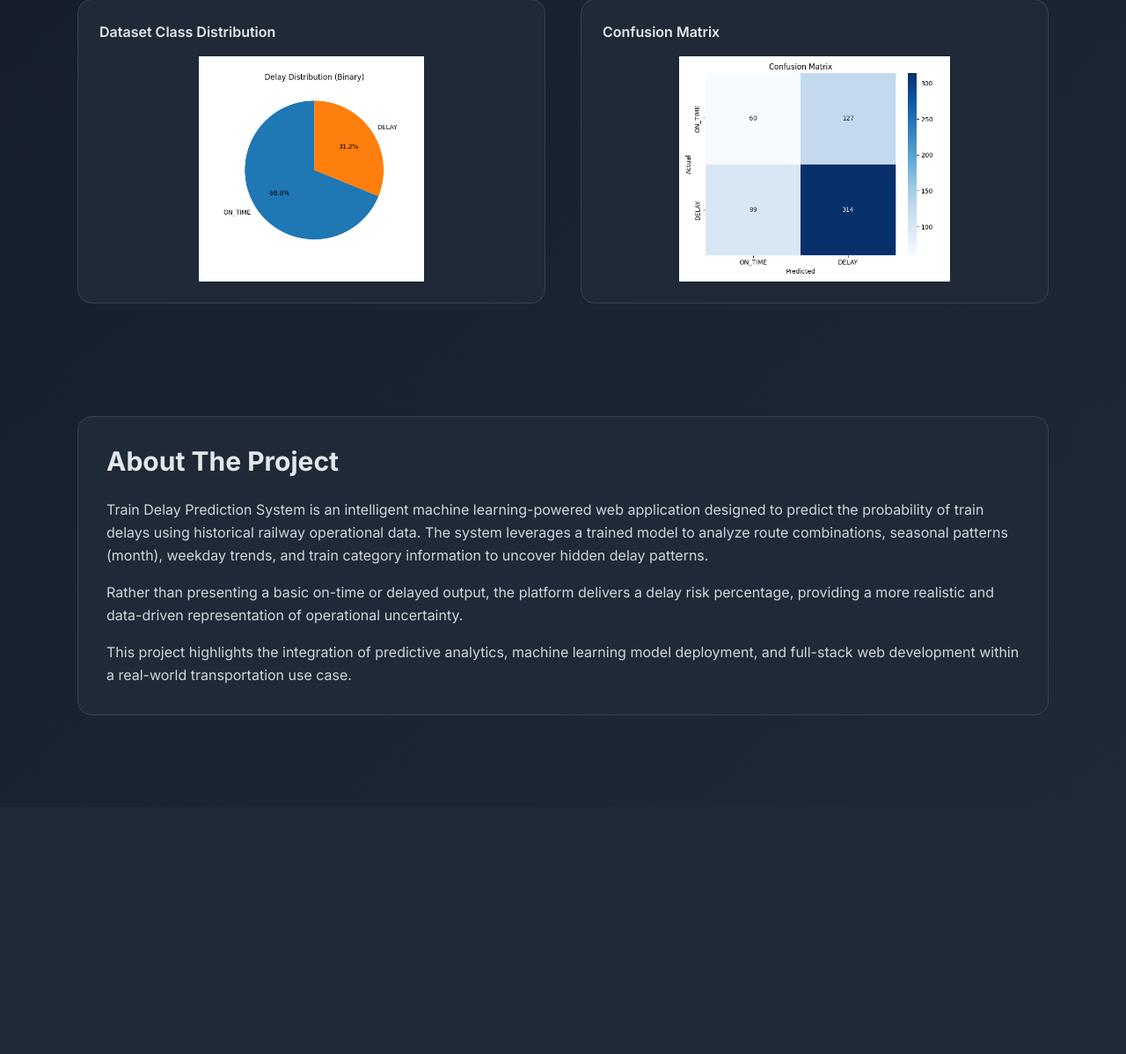
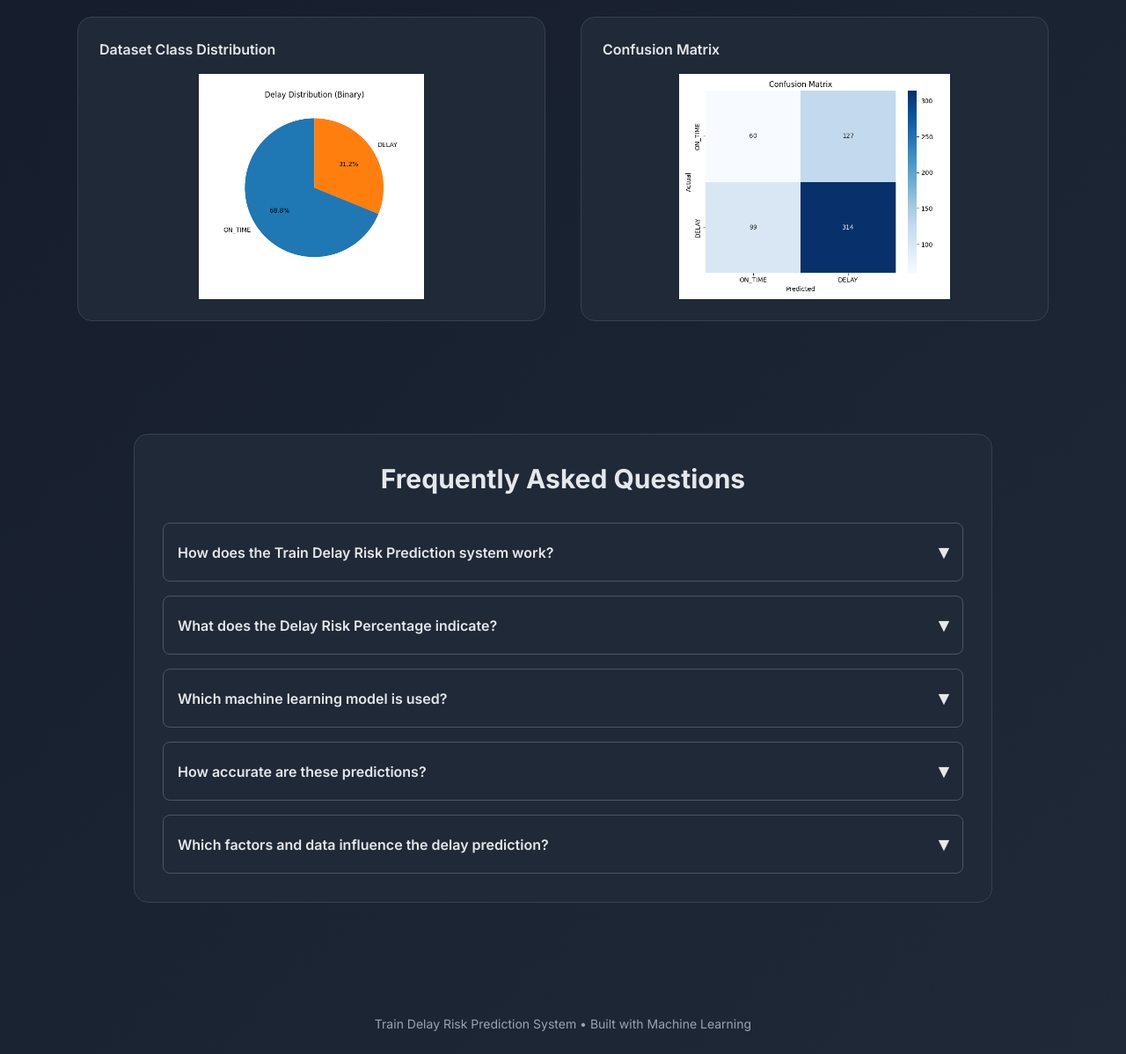
Before and after one commit to Manohar1705/Train-Delay-Prediction-System, a Flask app: page / in a window 1280 px wide. Shown: the part 1196-2394 px from the top of the page at 88% size. Before the commit the page ends 2009 px from the top, so only its background shows below. Run offline with Flask 3, Linux system fonts and the light colour scheme; parts of the project's set-up code (start-up, migrations or seed data) failed here and were passed over; some libraries are stand-ins or nearby versions.

Commit message:
Refactor index.html for improved structure and content

```diff
--- a/templates/index.html
+++ b/templates/index.html
@@ -4,84 +4,41 @@
 <meta charset="UTF-8">
 <meta name="viewport" content="width=device-width, initial-scale=1.0">
 <title>Train Delay Risk Prediction System</title>
-
 <script src="https://cdn.tailwindcss.com"></script>
 <link href="https://fonts.googleapis.com/css2?family=Inter:wght@400;600;700;900&display=swap" rel="stylesheet">
+<style>
+html{scroll-behavior:smooth}
+body{font-family:'Inter',sans-serif;background:linear-gradient(135deg,#111827,#1f2937)}
+.card{background:#1f2937;border:1px solid #374151;transition:transform .3s ease,box-shadow .3s ease}
+.card:hover{transform:translateY(-4px);box-shadow:0 8px 20px rgba(0,0,0,.3)}
+select{background:#ffffff;color:#111827!important}
+select option{background:#ffffff;color:#111827}
+.spinner{border:3px solid rgba(255,255,255,.3);border-top:3px solid white;border-radius:50%;width:18px;height:18px;animation:spin 1s linear infinite}
+.fade-in{animation:fadeIn .6s ease-in-out}
+@keyframes fadeIn{from{opacity:0;transform:translateY(10px)}to{opacity:1;transform:translateY(0)}}
+@keyframes spin{0%{transform:rotate(0deg)}100%{transform:rotate(360deg)}}
+details summary{list-style:none}
+.arrow{transition:transform .3s ease;font-size:22px}
+details[open] .arrow{transform:rotate(180deg)}
 
-    <style>
-        html { scroll-behavior: smooth; }
-
-        body {
-            font-family: 'Inter', sans-serif;
-            background: linear-gradient(135deg, #111827, #1f2937);
-        }
-
-        .card {
-            background: #1f2937;
-            border: 1px solid #374151;
-            transition: transform 0.3s ease, box-shadow 0.3s ease;
-        }
-
-        .card:hover {
-            transform: translateY(-4px);
-            box-shadow: 0 8px 20px rgba(0,0,0,0.3);
-        }
-
-        select {
-            background: #ffffff;
-            color: #111827 !important;
-        }
-
-        select option {
-            background: #ffffff;
-            color: #111827;
-        }
-
-        .spinner {
-            border: 3px solid rgba(255,255,255,0.3);
-            border-top: 3px solid white;
-            border-radius: 50%;
-            width: 18px;
-            height: 18px;
-            animation: spin 1s linear infinite;
-        }
-
-        .fade-in {
-            animation: fadeIn 0.6s ease-in-out;
-        }
-
-        @keyframes fadeIn {
-            from { opacity: 0; transform: translateY(10px); }
-            to { opacity: 1; transform: translateY(0); }
-        }
-
-        @keyframes spin {
-            0% { transform: rotate(0deg); }
-            100% { transform: rotate(360deg); }
-        }
 </style>
 </head>
-
 <body class="min-h-screen text-gray-200">
 
-<!-- NAVBAR -->
 <nav class="bg-gray-900 border-b border-gray-700 sticky top-0 z-50">
 <div class="max-w-7xl mx-auto px-6 py-4 flex justify-between items-center">
-        <h1 class="text-lg font-semibold">🚆 Train Delay Risk System</h1>
+<h1 class="text-lg font-semibold flex items-center gap-2"><span class="text-2xl leading-none">🚆</span> <span>Train Delay Risk Prediction System</span></h1>
 <div class="space-x-6 text-sm">
 <a href="#prediction" class="hover:text-white transition">Predict</a>
 <a href="#analytics" class="hover:text-white transition">Analytics</a>
-            <a href="#about" class="hover:text-white transition">About</a>
+<a href="#faq" class="hover:text-white transition">FAQ</a>
 </div>
 </div>
 </nav>
 
-<!-- PREDICTION SECTION -->
 <section id="prediction" class="max-w-6xl mx-auto p-6 mt-8">
 <div class="card rounded-2xl p-8 shadow-lg">
-
-        <h2 class="text-3xl font-bold text-center mb-8">Train Delay Risk Prediction</h2>
-
+<h2 class="text-3xl font-bold text-center mb-8">Train Delay Risk Predictor</h2>
 <form id="predictionForm" class="grid md:grid-cols-2 gap-6">
 
 <div>
@@ -121,54 +78,46 @@
 
 <div class="md:col-span-2">
 <button type="button" id="predictBtn" class="w-full bg-blue-600 hover:bg-blue-700 transition-all duration-300 p-4 rounded-xl font-semibold flex justify-center items-center gap-3 hover:scale-[1.02]">
-                    <span id="btnText">Analyze Delay Risk</span>
+<span id="btnText">Predict Delay Risk</span>
 <div id="loader" class="spinner hidden"></div>
 </button>
 </div>
 </form>
 
-        <!-- RESULT -->
 <div id="result-area" class="hidden mt-10 text-center">
-            <p class="text-sm text-gray-400">Estimated Delay Risk</p>
+<p class="text-sm text-gray-400">Predicted Delay Risk</p>
 <h2 id="riskPercent" class="text-4xl font-bold mt-3"></h2>
-
 <div class="mt-6">
 <div class="w-full bg-gray-700 rounded-full h-4">
 <div id="riskBar" class="h-4 rounded-full transition-all duration-700" style="width:0%"></div>
 </div>
 </div>
-
 <p id="riskLabel" class="mt-4 text-lg font-semibold"></p>
+<p id="journeyMessage" class="mt-2 text-sm text-gray-300"></p>
 </div>
 
-        <!-- DISCLAIMER -->
 <div class="mt-8 bg-yellow-600/10 border border-yellow-500/30 p-4 rounded-lg text-sm text-yellow-300">
-            <strong>Disclaimer:</strong> This system provides predictions based on historical dataset patterns and does not use real-time railway data.
+<strong>Disclaimer:</strong> Prediction is based on historical railway patterns. Unexpected issues may affect actual timings; check official IRCTC sources for live updates.
 </div>
 
 </div>
 </section>
 
-<!-- ANALYTICS SECTION -->
 <section id="analytics" class="max-w-6xl mx-auto p-6 mt-20">
 <h2 class="text-3xl font-bold text-center mb-10">Model Analytics</h2>
-
 <div class="grid md:grid-cols-2 gap-10">
 <div class="card p-6 rounded-2xl">
 <h3 class="mb-4 font-semibold">Model Accuracy</h3>
 <img src="{{ url_for('static', filename='accuracy_comparison.png') }}" class="w-full max-h-64 object-contain">
 </div>
-
 <div class="card p-6 rounded-2xl">
 <h3 class="mb-4 font-semibold">Feature Importance</h3>
 <img src="{{ url_for('static', filename='feature_importance.png') }}" class="w-full max-h-64 object-contain">
 </div>
-
 <div class="card p-6 rounded-2xl">
 <h3 class="mb-4 font-semibold">Dataset Class Distribution</h3>
 <img src="{{ url_for('static', filename='delay_distribution.png') }}" class="w-full max-h-64 object-contain">
 </div>
-
 <div class="card p-6 rounded-2xl">
 <h3 class="mb-4 font-semibold">Confusion Matrix</h3>
 <img src="{{ url_for('static', filename='confusion_matrix.png') }}" class="w-full max-h-64 object-contain">
@@ -176,107 +125,142 @@
 </div>
 </section>
 
-<!-- ABOUT SECTION -->
-<section id="about" class="max-w-6xl mx-auto p-6 mt-20 mb-20">
+<section id="faq" class="max-w-5xl mx-auto p-6 mt-20 mb-20">
 <div class="card p-8 rounded-2xl">
-        <h2 class="text-3xl font-bold mb-6">About The Project</h2>
-        <!-- <p class="text-gray-300 leading-relaxed">
-            RailDelayPredict is a machine learning-based web application developed to estimate the probability of train delays using historical railway operational data.
-The system analyzes route combinations, temporal patterns (such as month and weekday), and train category information to identify delay trends learned from past data.
-Instead of providing a simple on-time or delayed result, the model generates a delay risk percentage, offering a more realistic and data-driven representation of operational uncertainty.
-This project demonstrates the application of predictive analytics, machine learning integration, and full-stack deployment in a transportation domain.
-        </p>
-        <p class="text-gray-300 leading-relaxed mt-4">
-            Instead of a simple delayed/on-time result, the system provides a risk percentage to better reflect uncertainty in operations.
-        </p> -->
-        <p class="text-gray-300 leading-relaxed">
-    Train Delay Prediction System is an intelligent machine learning-powered web application designed to predict the probability of train delays using historical railway operational data.
-    The system leverages a trained model to analyze route combinations, seasonal patterns (month), weekday trends, and train category information to uncover hidden delay patterns.
-</p>
+<h2 class="text-3xl font-bold mb-8 text-center">Frequently Asked Questions</h2>
 
-<p class="text-gray-300 leading-relaxed mt-4">
-    Rather than presenting a basic on-time or delayed output, the platform delivers a delay risk percentage, providing a more realistic and data-driven representation of operational uncertainty.
-</p>
+<div class="space-y-4">
 
-<p class="text-gray-300 leading-relaxed mt-4">
-    This project highlights the integration of predictive analytics, machine learning model deployment, and full-stack web development within a real-world transportation use case.
-</p>
+<details class="border border-gray-600 rounded-lg">
+<summary class="flex justify-between items-center p-4 cursor-pointer font-semibold hover:bg-gray-800">
+<span>How does the Train Delay Risk Prediction system work?</span>
+<span class="arrow">▾</span>
+</summary>
+<div class="px-4 pb-4 text-gray-300">
+Select the origin station, destination station, journey date, and train type. Click "Predict Delay Risk" and the system analyzes historical railway patterns to estimate the delay probability.
+</div>
+</details>
+
+<details class="border border-gray-600 rounded-lg">
+<summary class="flex justify-between items-center p-4 cursor-pointer font-semibold hover:bg-gray-800">
+<span>What does the Delay Risk Percentage indicate?</span>
+<span class="arrow">▾</span>
+</summary>
+<div class="px-4 pb-4 text-gray-300">
+It represents the likelihood that the selected train may be delayed.
+<span class="inline-block w-3 h-3 bg-green-500 rounded-full"></span> Low risk,
+<span class="inline-block w-3 h-3 bg-yellow-400 rounded-full"></span> Moderate risk,
+<span class="inline-block w-3 h-3 bg-red-500 rounded-full"></span> High risk based on historical delay patterns.
+</div>
+</details>
+
+<details class="border border-gray-600 rounded-lg">
+<summary class="flex justify-between items-center p-4 cursor-pointer font-semibold hover:bg-gray-800">
+<span>Which machine learning model is used?</span>
+<span class="arrow">▾</span>
+</summary>
+<div class="px-4 pb-4 text-gray-300">
+Both Decision Tree and Random Forest models were tested. Random Forest produced more stable and accurate results, so it is used for the final delay risk prediction.
+</div>
+</details>
+
+<details class="border border-gray-600 rounded-lg">
+<summary class="flex justify-between items-center p-4 cursor-pointer font-semibold hover:bg-gray-800">
+<span>How accurate are these predictions?</span>
+<span class="arrow">▾</span>
+</summary>
+<div class="px-4 pb-4 text-gray-300">
+The model learns delay patterns from historical railway operations and predicts future delay probability. Reliability depends on how similar future conditions are to past patterns.
+</div>
+</details>
+
+<details class="border border-gray-600 rounded-lg">
+<summary class="flex justify-between items-center p-4 cursor-pointer font-semibold hover:bg-gray-800">
+<span>Which factors and data influence the delay prediction?</span>
+<span class="arrow">▾</span>
+</summary>
+<div class="px-4 pb-4 text-gray-300">
+Weather conditions and seasonal patterns are key influences. The system also analyzes route combinations, weekday trends, train type, and operational railway data to identify delay patterns.
+</div>
+</details>
+
+</div>
 </div>
 </section>
 
-<!-- <footer class="text-center text-gray-500 text-sm pb-6">
-    Built using Random Forest & Historical Dataset Analysis
-</footer> -->
+<script>
+const dateInput=document.getElementById('journeyDate');
+const today=new Date().toISOString().split('T')[0];
+dateInput.min=today;dateInput.value=today;
 
-<script>
-    const dateInput = document.getElementById('journeyDate');
-    const today = new Date().toISOString().split('T')[0];
-    dateInput.min = today;
-    dateInput.value = today;
+const predictBtn=document.getElementById('predictBtn');
+const resultArea=document.getElementById('result-area');
+const riskPercent=document.getElementById('riskPercent');
+const riskBar=document.getElementById('riskBar');
+const riskLabel=document.getElementById('riskLabel');
+const journeyMessage=document.getElementById('journeyMessage');
+const loader=document.getElementById('loader');
+const btnText=document.getElementById('btnText');
 
-    const predictBtn = document.getElementById('predictBtn');
-    const resultArea = document.getElementById('result-area');
-    const riskPercent = document.getElementById('riskPercent');
-    const riskBar = document.getElementById('riskBar');
-    const riskLabel = document.getElementById('riskLabel');
-    const loader = document.getElementById('loader');
-    const btnText = document.getElementById('btnText');
+predictBtn.addEventListener('click',async()=>{
+const origin=document.getElementById('origin').value;
+const destination=document.getElementById('destination').value;
+const trainType=document.getElementById('trainType').value;
 
-    predictBtn.addEventListener('click', async () => {
-
-        const origin = document.getElementById('origin').value;
-        const destination = document.getElementById('destination').value;
-
-        if (origin === destination) {
-            alert("Origin and Destination cannot be the same.");
+// validate required fields
+if(!origin || !destination || !dateInput.value || !trainType){
+alert("Please select Origin, Destination, Journey Date, and Train Type.");
 return;
 }
 
+// prevent same station
+if(origin===destination){alert("Origin and Destination cannot be the same.");return}
+
 loader.classList.remove('hidden');
-        btnText.innerText = "Analyzing...";
+btnText.innerText="Predicting...";
+predictBtn.disabled=true;
 
-        const payload = {
-            origin: origin,
-            destination: destination,
-            date: dateInput.value,
-            type: document.getElementById('trainType').value
-        };
+const payload={origin:origin,destination:destination,date:dateInput.value,type:trainType};
 
-        const response = await fetch('/predict', {
-            method: 'POST',
-            headers: { 'Content-Type': 'application/json' },
-            body: JSON.stringify(payload)
-        });
+try{
+const response=await fetch('/predict',{method:'POST',headers:{'Content-Type':'application/json'},body:JSON.stringify(payload)});
 
-        const data = await response.json();
+if(!response.ok){
+throw new Error("Prediction service unavailable");
+}
+
+const data=await response.json();
 
 loader.classList.add('hidden');
-        btnText.innerText = "Analyze Delay Risk";
+btnText.innerText="Predict Delay Risk";
+predictBtn.disabled=false;
 
-        if (data.probability !== undefined) {
+if(data.probability!==undefined){
 resultArea.classList.remove('hidden');
 resultArea.classList.add('fade-in');
+const prob=parseFloat(data.probability);
+riskPercent.innerText=prob.toFixed(2)+"%";
+riskBar.style.width=prob+"%";
 
-            const prob = parseFloat(data.probability);
-            riskPercent.innerText = prob.toFixed(2) + "%";
-            riskBar.style.width = prob + "%";
+if(prob>60){riskBar.className="h-4 rounded-full bg-red-500 transition-all duration-700";riskLabel.innerText="High Delay Risk";journeyMessage.innerText="Higher chance of delay. Consider planning extra time before departure. Wishing you a safe journey."}
+else if(prob>30){riskBar.className="h-4 rounded-full bg-yellow-400 transition-all duration-700";riskLabel.innerText="Moderate Delay Risk";journeyMessage.innerText="Some delay conditions may occur. Arriving a little early at the station may help ensure a smooth trip."}
+else{riskBar.className="h-4 rounded-full bg-green-500 transition-all duration-700";riskLabel.innerText="Low Delay Risk";journeyMessage.innerText="Delay chances are low. Have a comfortable and pleasant journey."}
 
-            if (prob > 60) {
-                riskBar.className = "h-4 rounded-full bg-red-500 transition-all duration-700";
-                riskLabel.innerText = "High Delay Risk";
-            } else if (prob > 30) {
-                riskBar.className = "h-4 rounded-full bg-yellow-400 transition-all duration-700";
-                riskLabel.innerText = "Moderate Delay Risk";
-            } else {
-                riskBar.className = "h-4 rounded-full bg-green-500 transition-all duration-700";
-                riskLabel.innerText = "Low Delay Risk";
+window.location.hash="#prediction";
 }
-
-            window.location.hash = "#prediction";
+}
+catch(err){
+loader.classList.add('hidden');
+btnText.innerText="Predict Delay Risk";
+predictBtn.disabled=false;
+alert("Prediction service unavailable. Please try again.");
 }
 });
 </script>
 
+<footer class="text-center text-gray-400 text-sm py-6">
+Train Delay Risk Prediction System • Built with Machine Learning
+</footer>
+
 </body>
-
 </html>
```
Lines whose indentation alone changed are shown as unchanged.
